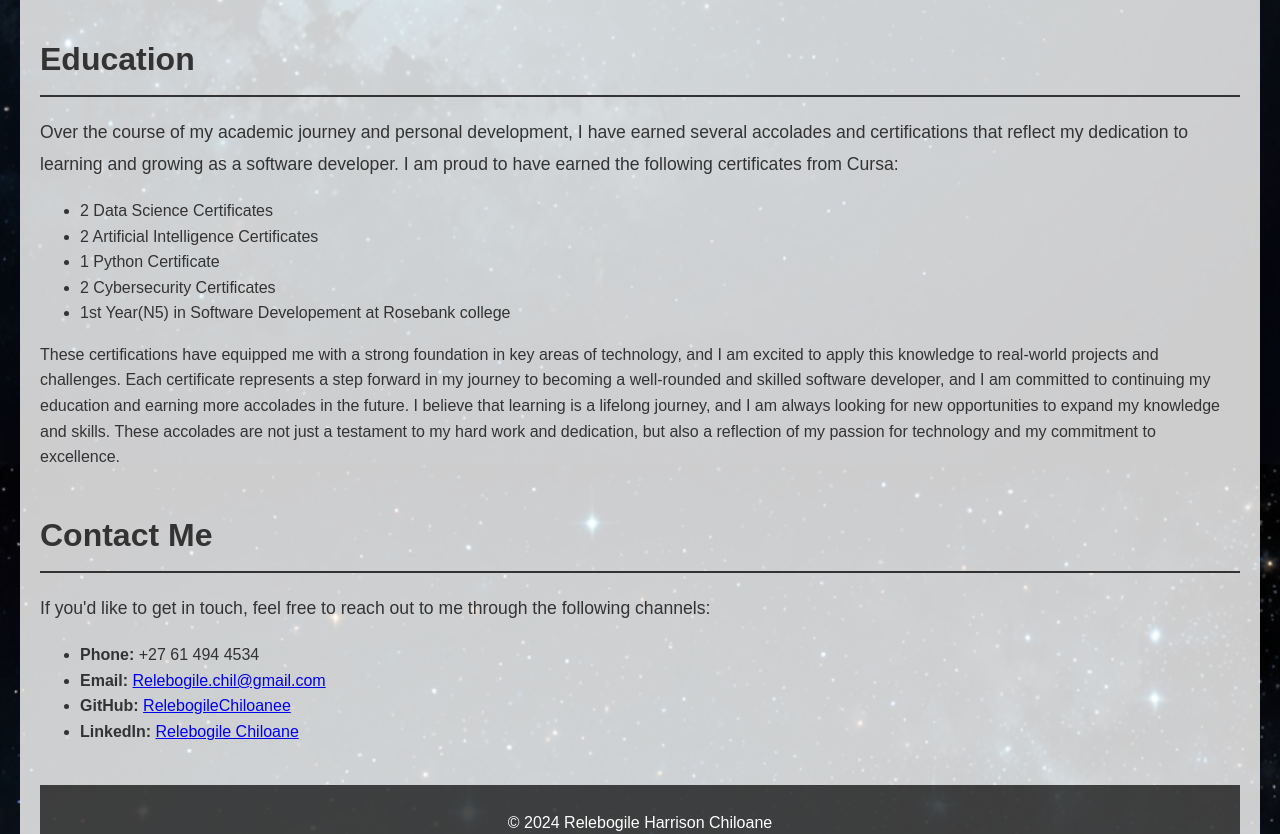
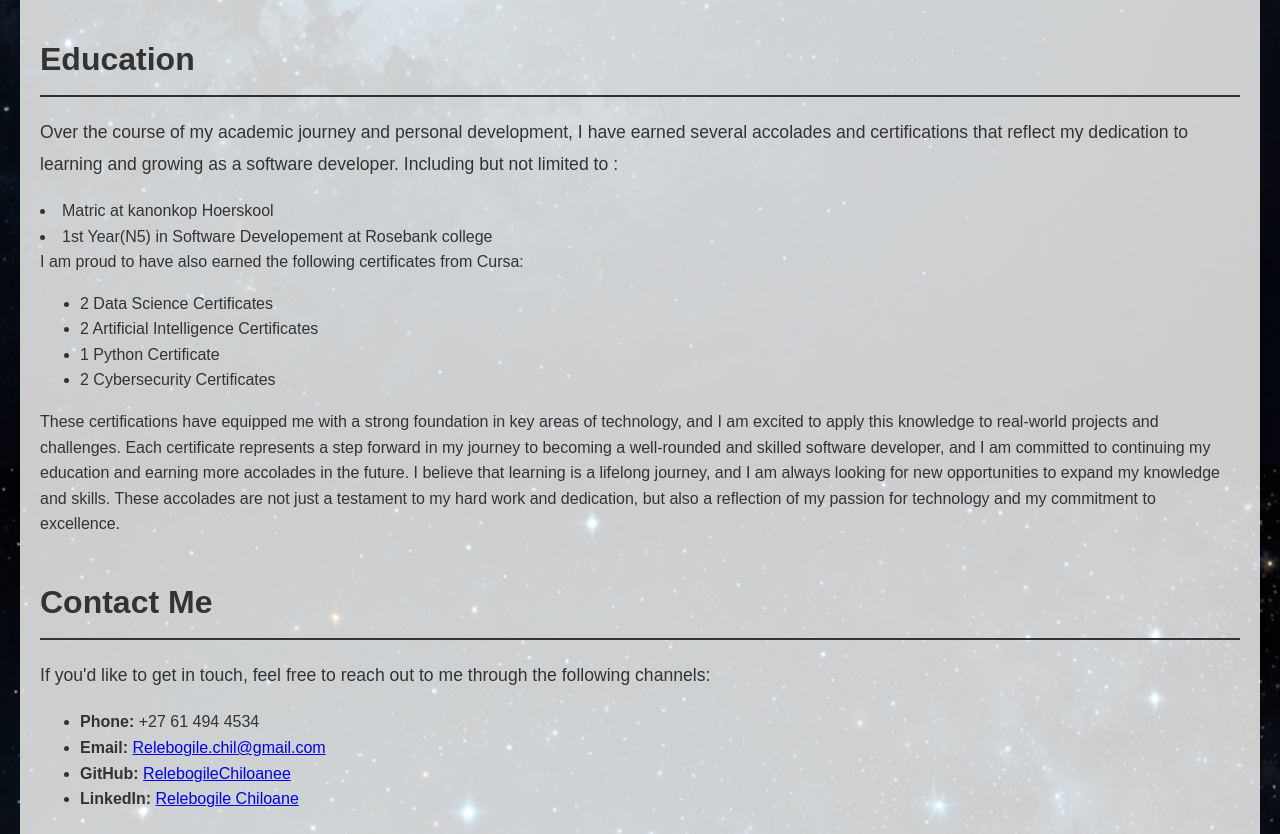
Before and after one commit to RelebogileChiloanee/Personal-Website, a plain HTML site: page index.html in a window 1280 px wide. Shown: the part 2096-2930 px from the top of the page. Drawn offline with Linux system fonts and the light colour scheme; files whose address does not match are found by name.

Commit message:
Update index.html

```diff
--- a/index.html
+++ b/index.html
@@ -64,13 +64,15 @@ ucation<!DOCTYPE html>
         <section id="accolades">
             <h2>Education</h2>
             <p>
-                Over the course of my academic journey and personal development, I have earned several accolades and certifications that reflect my dedication to learning and growing as a software developer. I am proud to have earned the following certificates from Cursa:
+                Over the course of my academic journey and personal development, I have earned several accolades and certifications that reflect my dedication to learning and growing as a software developer. Including but not limited to :
+ <li>Matric at kanonkop Hoerskool</li>
+                    <li>1st Year(N5) in Software Developement at Rosebank college</li>
+                I am proud to have also earned the following certificates from Cursa:
                 <ul>
                     <li>2 Data Science Certificates</li>
                     <li>2 Artificial Intelligence Certificates</li>
                     <li>1 Python Certificate</li>
                     <li>2 Cybersecurity Certificates</li>
-                    <li>1st Year(N5) in Software Developement at Rosebank college</li>
                 </ul>
                 These certifications have equipped me with a strong foundation in key areas of technology, and I am excited to apply this knowledge to real-world projects and challenges. Each certificate represents a step forward in my journey to becoming a well-rounded and skilled software developer, and I am committed to continuing my education and earning more accolades in the future.
                 I believe that learning is a lifelong journey, and I am always looking for new opportunities to expand my knowledge and skills. These accolades are not just a testament to my hard work and dedication, but also a reflection of my passion for technology and my commitment to excellence.
```
